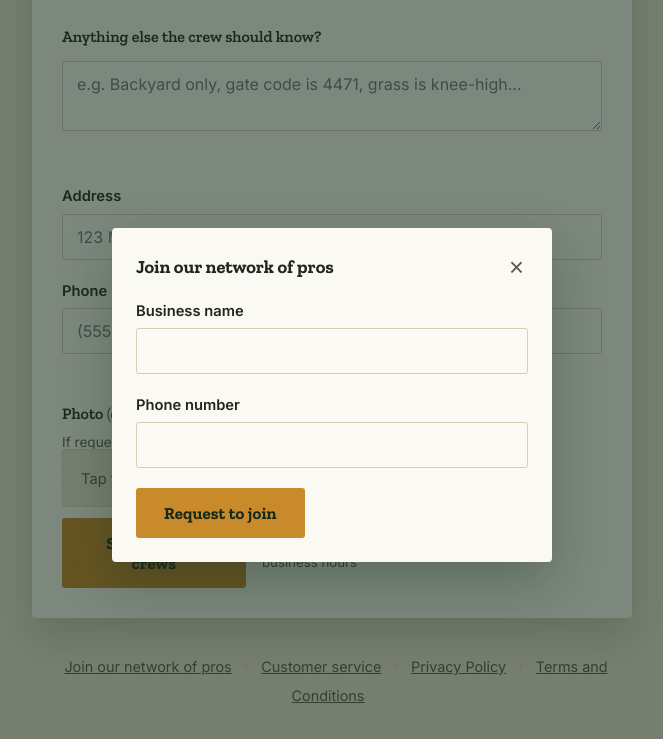
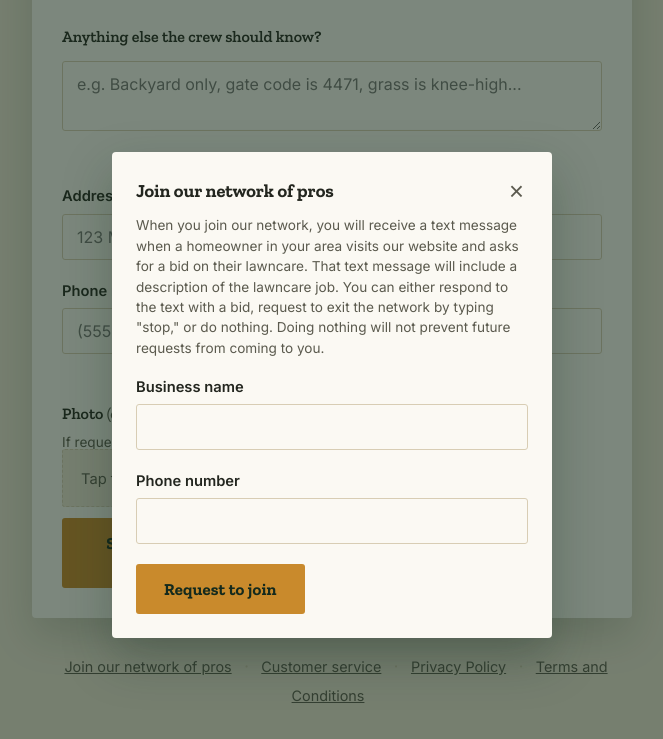
Before and after one commit to afinken01/Kirk_Lawn_Bid, a website: page public/index.html in a window 1280 px wide. Both pictures are taken after a click on the button "Join our network of pros". Shown: the part 494-1233 px from the top of the page, without its empty margins (308-971 px from the left). Drawn offline with nearby package versions, Linux system fonts and the light colour scheme.

Commit message:
Add files via upload

```diff
--- a/public/index.html
+++ b/public/index.html
@@ -434,6 +434,7 @@
       <h2>Join our network of pros</h2>
       <button type="button" class="modal-close" id="proSignupCloseBtn" aria-label="Close">&times;</button>
     </div>
+    <p class="hint" style="margin:-8px 0 18px;">When you join our network, you will receive a text message when a homeowner in your area visits our website and asks for a bid on their lawncare. That text message will include a description of the lawncare job. You can either respond to the text with a bid, request to exit the network by typing "stop," or do nothing. Doing nothing will not prevent future requests from coming to you.</p>
     <form id="proSignupForm">
       <div class="field">
         <label class="field-label" for="proBusinessName">Business name</label>
```
